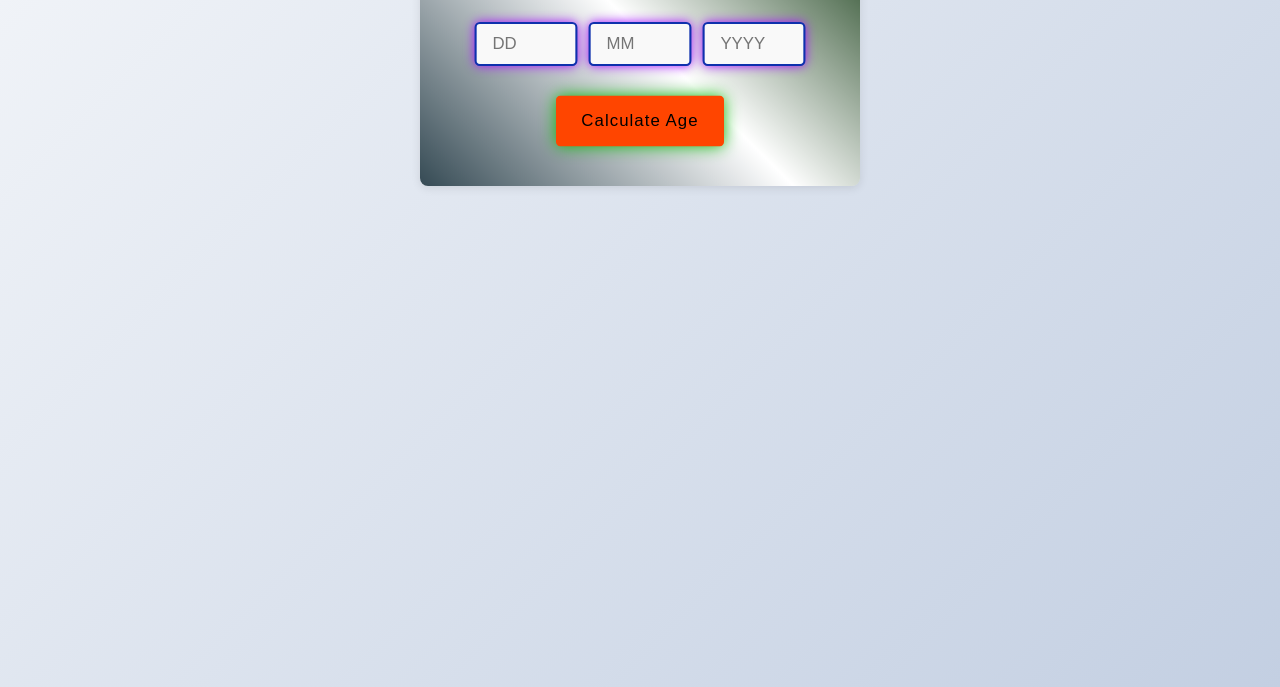
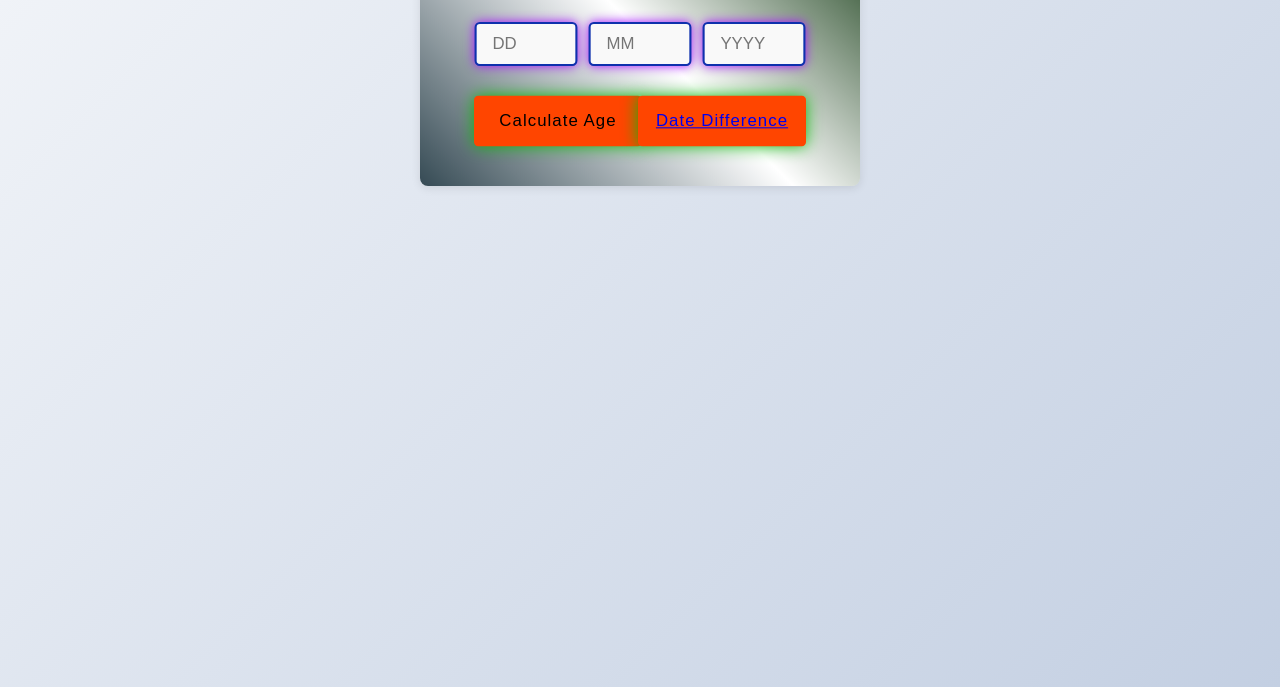
Before and after one commit to dinesh7668/Age-Calculator, a plain HTML site: page index.html in a window 1280 px wide. Shown: the part 221-908 px from the top of the page. Drawn offline with Linux system fonts and the light colour scheme.

Commit message:
adding AGC

```diff
--- a/index.html
+++ b/index.html
@@ -5,7 +5,7 @@
     <meta name="viewport" content="width=device-width, initial-scale=1.0">
     <title>Age Calculator</title>
     <link rel="stylesheet" href="style.css">
-    <link rel="icon" href="calculator.jpg" type="image/png">
+    <link rel="icon" href="image-calc.png" type="image/x-icon">
 </head>
 <body>
     <div class="container">
@@ -17,7 +17,10 @@
                 <input type="number" id="month" placeholder="MM" min="1" max="12" required>
                 <input type="number" id="year" placeholder="YYYY" min="1900" max="2100" required>
             </div>
+           <div>
             <button type="submit">Calculate Age</button>
+            <button ><a href="https://dinesh7668.github.io/Date-Gap-Calc/">Date Difference</a></button>
+           </div>
         </form>
         <div id="result" class="result"></div>
     </div>
```
